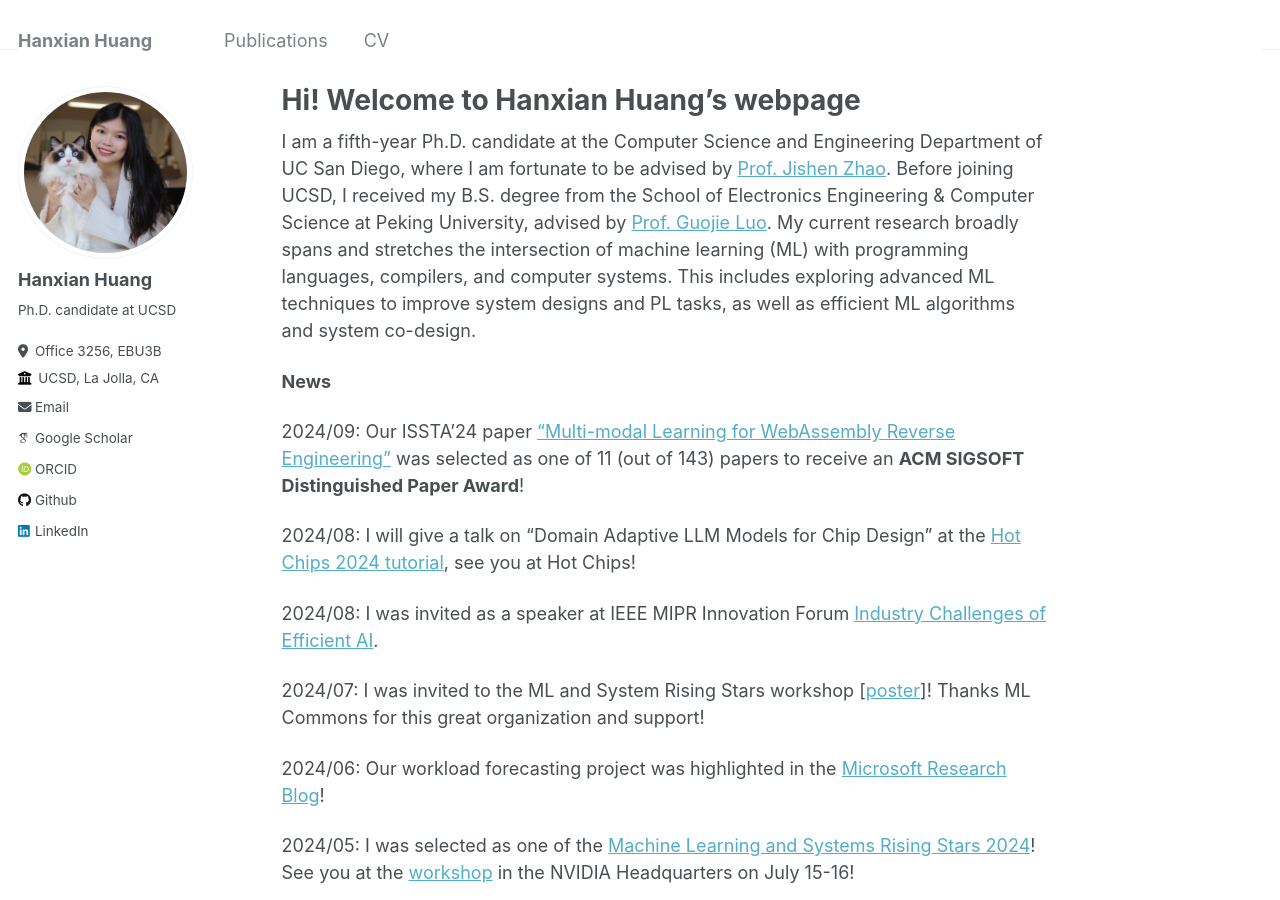
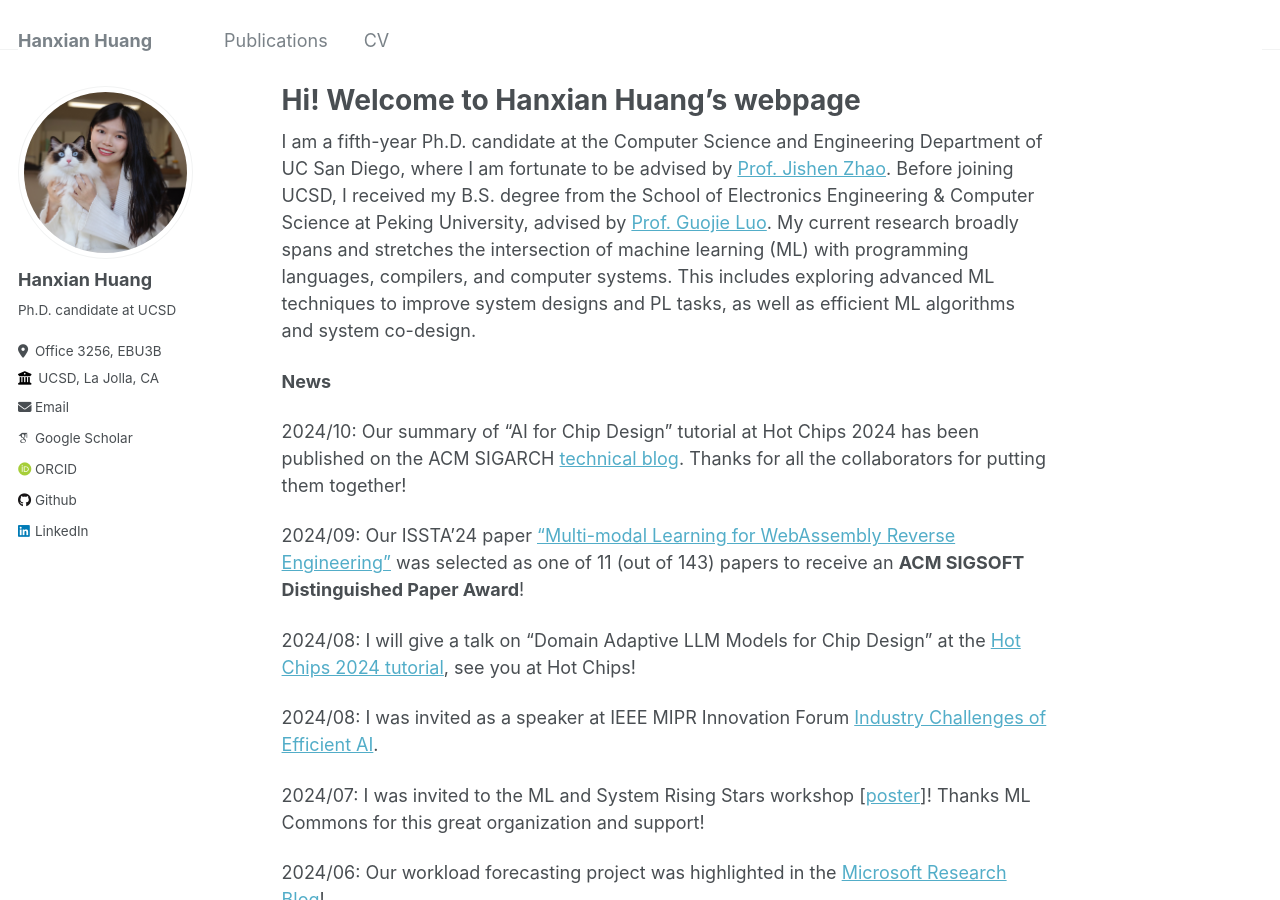
Before and after one commit to Hanxian97/Hanxian97.github.io, a Jekyll site: the page built from _pages/about.md, in a window 1280 px wide and 900 px high. Built offline with Jekyll 4.4.1, drawn with Linux system fonts in a browser that asks for light colours; some web fonts are replaced.

Commit message:
Update about.md

```diff
--- a/_pages/about.md
+++ b/_pages/about.md
@@ -10,6 +10,8 @@ redirect_from:
 I am a fifth-year Ph.D. candidate at the Computer Science and Engineering Department of UC San Diego,  where I am fortunate to be advised by [Prof. Jishen Zhao](https://cseweb.ucsd.edu/~jzhao/index.html). Before joining UCSD, I received my B.S. degree from the School of Electronics Engineering & Computer Science at Peking University, advised by [Prof. Guojie Luo](https://ceca.pku.edu.cn/en/people_/faculty_/guojie_luo/). My current research broadly spans and stretches the intersection of machine learning (ML) with programming languages, compilers, and computer systems. This includes exploring advanced ML techniques to improve system designs and PL tasks, as well as efficient ML algorithms and system co-design.
 
 **News**
+
+2024/10: Our summary of "AI for Chip Design" tutorial at Hot Chips 2024 has been published on the ACM SIGARCH [technical blog](https://www.sigarch.org/ai-in-chip-design-from-basic-tools-to-llms-and-ai-agents/). Thanks for all the collaborators for putting them together!
 
 2024/09: Our ISSTA'24 paper ["Multi-modal Learning for WebAssembly Reverse Engineering"](https://www.conference-publishing.com/download.php?Event=ISSTA24MAIN&Paper=e3b267713920a96c0ce1e6e78a9e9d&Version=final) was selected as one of 11 (out of 143) papers to receive an **ACM SIGSOFT Distinguished Paper Award**!
 
```
